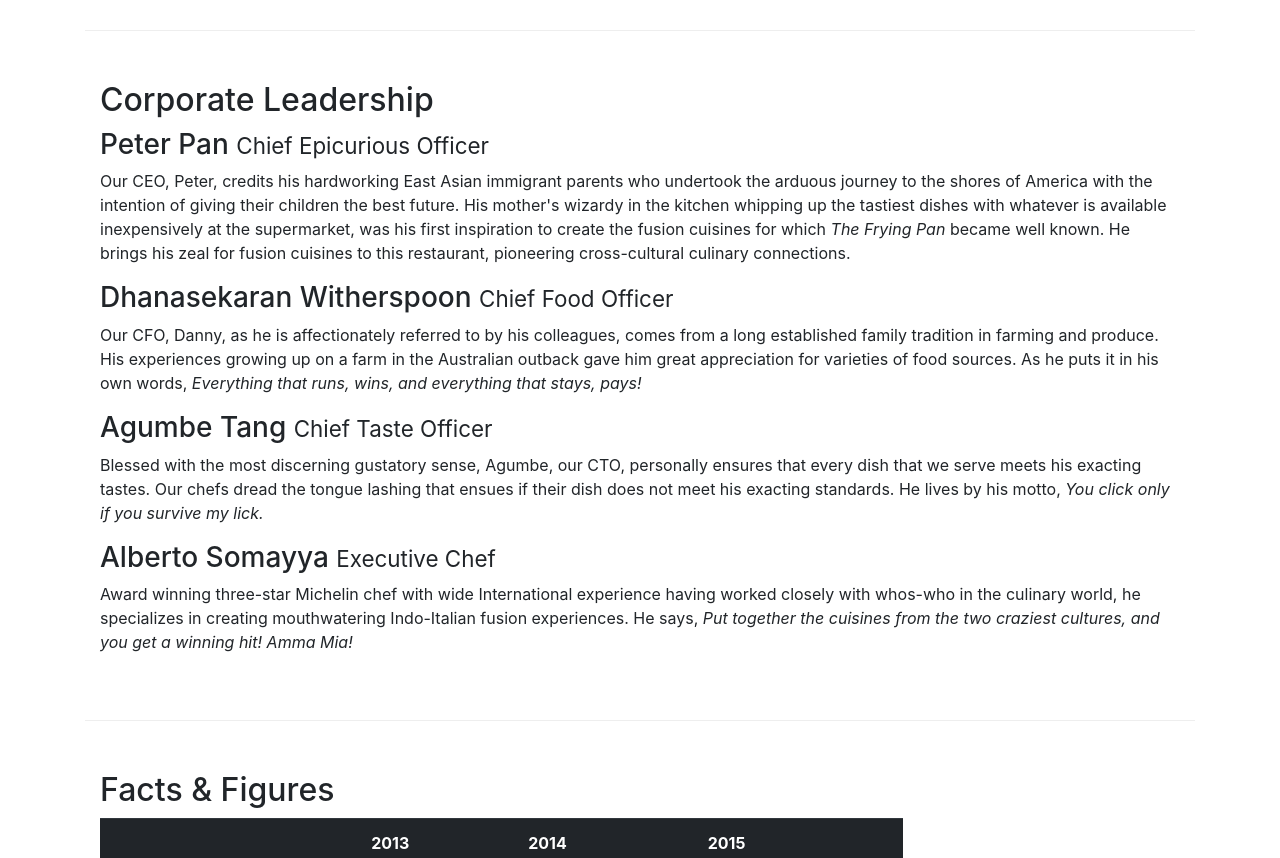
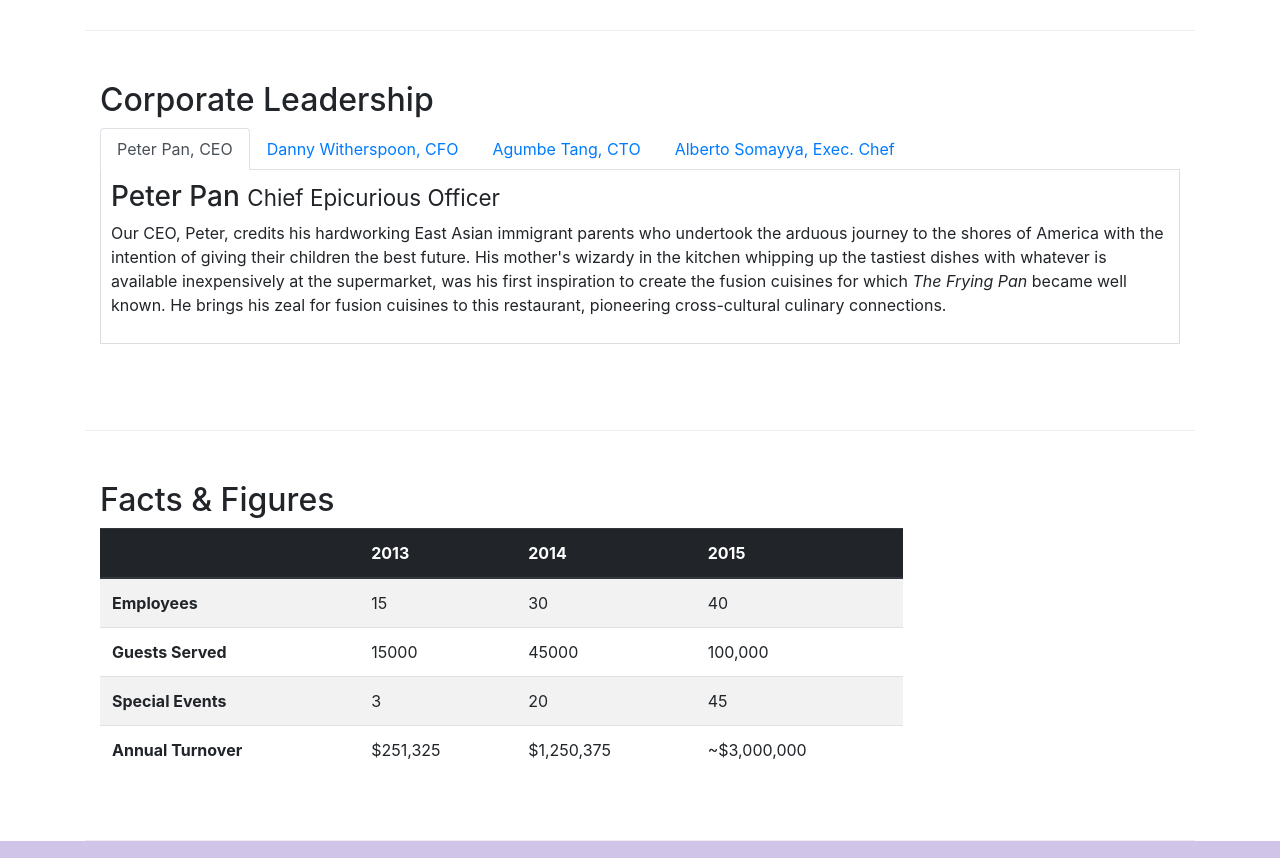
Before and after one commit to awanit24/Bootstrap4, a website: page aboutus.html in a window 1280 px wide. Shown: the part 1210-2068 px from the top of the page. Drawn offline with nearby package versions, Linux system fonts and the light colour scheme.

Commit message:
week3_tab&pills

```diff
--- a/aboutus.html
+++ b/aboutus.html
@@ -106,14 +106,53 @@
         <div class = "row row-content">
             <div class = "col-12 col-sm">
                 <h2>Corporate Leadership</h2>
+
+                <ul class="nav nav-tabs">
+                    <li class="nav-item">
+                      <a class="nav-link active" href="#peter"
+                        role="tab" data-toggle="tab">Peter Pan, CEO</a>
+                    </li>
+                    <li class="nav-item">
+                      <a class="nav-link" href="#danny" role="tab"
+                        data-toggle="tab">Danny Witherspoon, CFO</a>
+                    </li>
+                    <li class="nav-item">
+                      <a class="nav-link" href="#agumbe"role="tab"
+                        data-toggle="tab">Agumbe Tang, CTO</a>
+                    </li>
+                    <li class="nav-item">
+                      <a class="nav-link" href="#alberto" role="tab"
+                        data-toggle="tab">Alberto Somayya, Exec. Chef</a>
+                    </li>
+                </ul>
+
+                <div class="tab-content">
+                   <div role="tabpanel" class="tab-pane fade show active" id="peter">
                      <h3>Peter Pan <small> Chief Epicurious Officer </small></h3>
                      <p class = "d-none d-sm-block">Our CEO, Peter, credits his hardworking East Asian immigrant parents who undertook the arduous journey to the shores of America with the intention of giving their children the best future. His mother's wizardy in the kitchen whipping up the tastiest dishes with whatever is available inexpensively at the supermarket, was his first inspiration to create the fusion cuisines for which  <em>The Frying Pan</em>  became well known. He brings his zeal for fusion cuisines to this restaurant, pioneering cross-cultural culinary connections.</p>
+                   </div>
+
+                   <div role="tabpanel" class="tab-pane fade " id="danny">
                      <h3>Dhanasekaran Witherspoon <small>Chief Food Officer</small></h3>
                      <p class = "d-none d-sm-block">Our CFO, Danny, as he is affectionately referred to by his colleagues, comes from a long established family tradition in farming and produce. His experiences growing up on a farm in the Australian outback gave him great appreciation for varieties of food sources. As he puts it in his own words, <em>Everything that runs, wins, and everything that stays, pays!</em></p>
+                   </div>
+
+                    <div role="tabpanel" class="tab-pane fade " id="agumbe">
+
+
                      <h3>Agumbe Tang <small>Chief Taste Officer</small></h3>
                      <p class = "d-none d-sm-block">Blessed with the most discerning gustatory sense, Agumbe, our CTO, personally ensures that every dish that we serve meets his exacting tastes. Our chefs dread the tongue lashing that ensues if their dish does not meet his exacting standards. He lives by his motto, <em>You click only if you survive my lick.</em></p>
+
+                    </div>
+
+                    <div role="tabpanel" class="tab-pane fade " id="alberto">
+
                      <h3>Alberto Somayya <small>Executive Chef</small></h3>
                      <p class = "d-none d-sm-block">Award winning three-star Michelin chef with wide International experience having worked closely with whos-who in the culinary world, he specializes in creating mouthwatering Indo-Italian fusion experiences. He says, <em>Put together the cuisines from the two craziest cultures, and you get a winning hit! Amma Mia!</em></p>
+                    </div>
+
+                </div>
+
             </div>
        </div>
 
@@ -210,6 +249,11 @@
         </div>
     </footer>
 
+    <!-- jQuery first, then Popper.js, then Bootstrap JS. -->
+    <script src="node_modules/jquery/dist/jquery.slim.min.js"></script>
+    <script src="node_modules/popper.js/dist/umd/popper.min.js"></script>
+    <script src="node_modules/bootstrap/dist/js/bootstrap.min.js"></script>
+
 </body>
 
 </html>
--- a/css/style.css
+++ b/css/style.css
@@ -37,3 +37,10 @@ body{
 .navbar-dark {
      background-color: #512DA8;
 }
+
+.tab-content {
+    border-left: 1px solid #ddd;
+    border-right: 1px solid #ddd;
+    border-bottom: 1px solid #ddd;
+    padding: 10px;
+}
```
Also changed, not shown: index.html (+1 -1 lines), 1 other file. Lines whose indentation alone changed are shown as unchanged.
